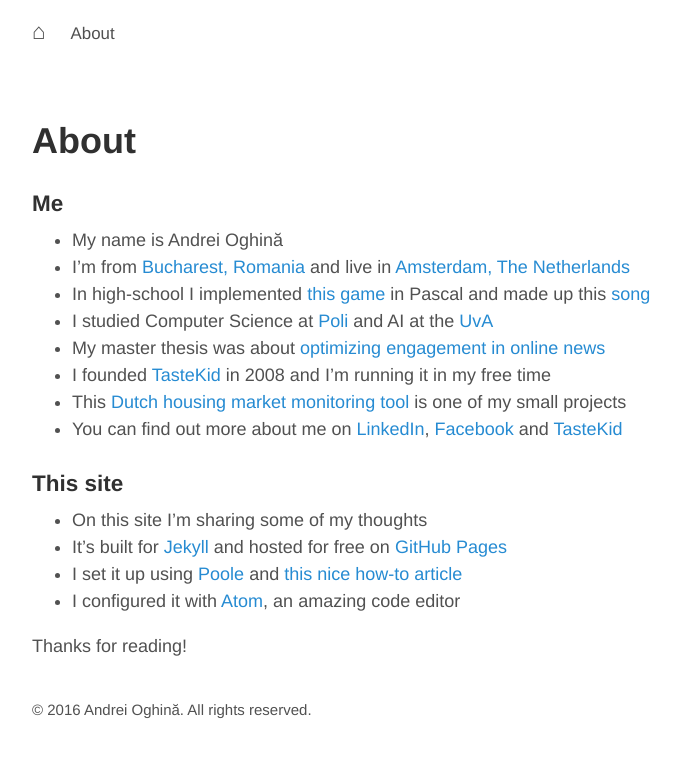
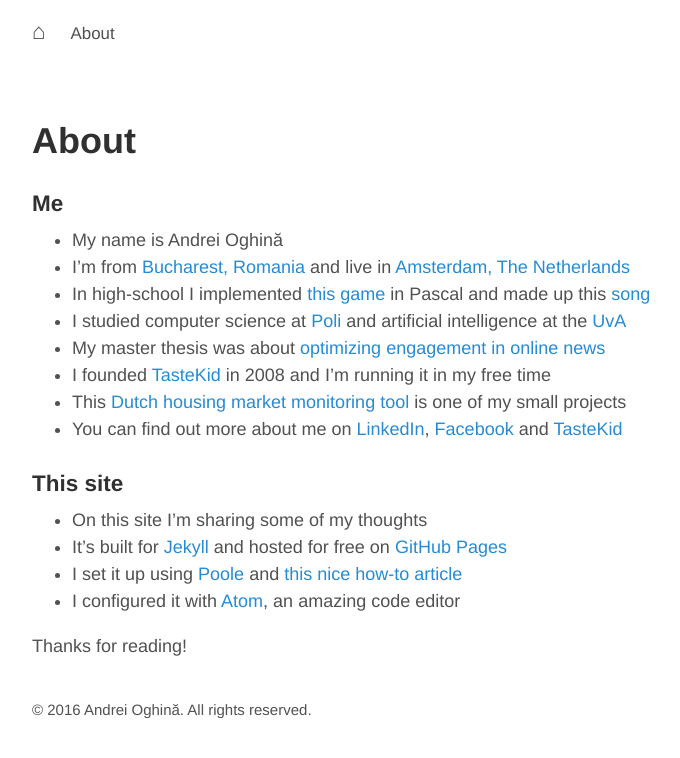
Before and after one commit to aoghina/aoghina.github.io, a Jekyll site: the page built from about.md, in a window 1280 px wide. Shown: the top 758 px of the page, without its empty margins (293-973 px from the left). Built offline with Jekyll 4.4.1, drawn with Linux system fonts in a browser that asks for light colours.

Commit message:
Lowercase

```diff
--- a/about.md
+++ b/about.md
@@ -8,7 +8,7 @@
 * My name is Andrei Oghină
 * I'm from [Bucharest, Romania](https://www.facebook.com/BucurestiOptimist/) and live in [Amsterdam, The Netherlands](https://www.facebook.com/iamsterdam/)
 * In high-school I implemented [this game](/public/static/tank-site/) in Pascal and made up this [song](/public/static/psychedelic-solo.wav)
-* I studied Computer Science at [Poli](http://acs.pub.ro/en/) and AI at the [UvA](http://gss.uva.nl/future-msc-students/information-sciences/content26/artificial-intelligence.html)
+* I studied computer science at [Poli](http://acs.pub.ro/en/) and artificial intelligence at the [UvA](http://gss.uva.nl/future-msc-students/information-sciences/content26/artificial-intelligence.html)
 * My master thesis was about [optimizing engagement in online news](/public/static/optimizing-engagement-in-online-news.pdf)
 * I founded [TasteKid](http://www.tastekid.com) in 2008 and I'm running it in my free time
 * This [Dutch housing market monitoring tool](http://propertrend.com) is one of my small projects
```
